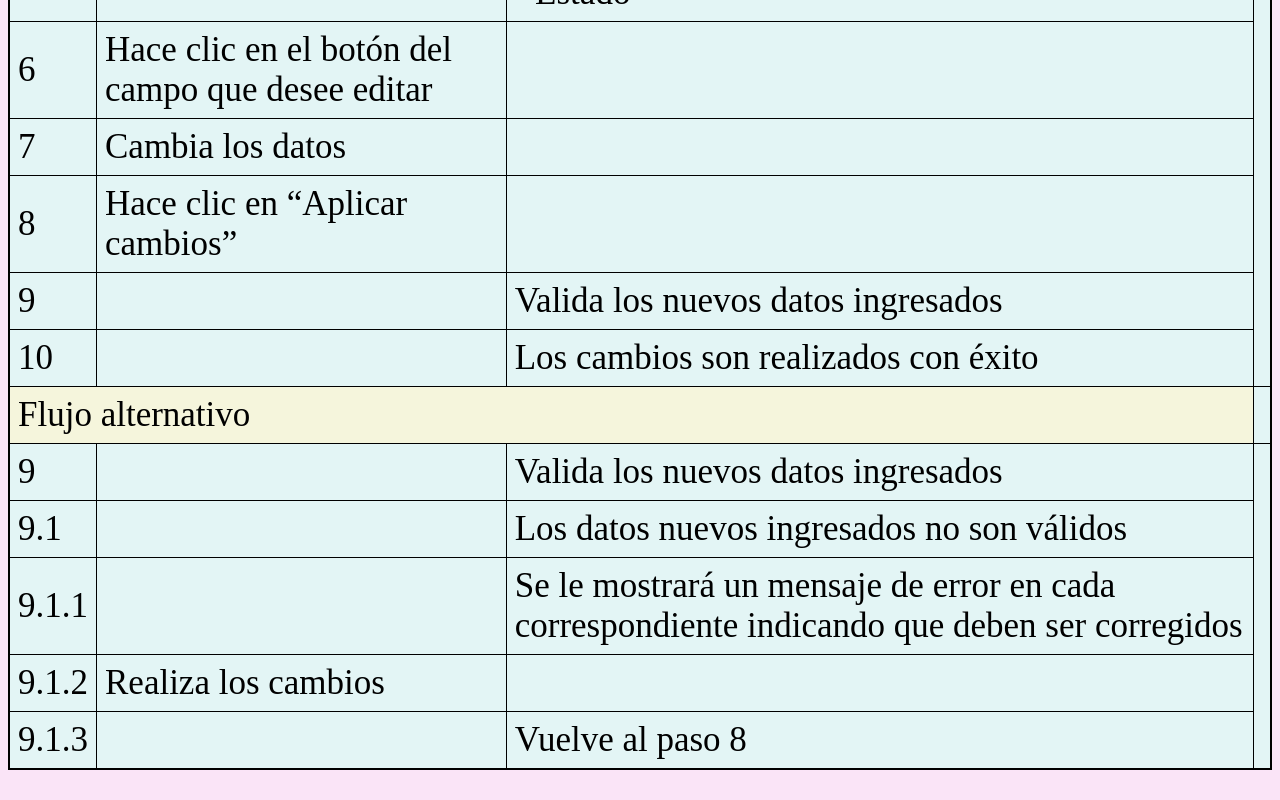
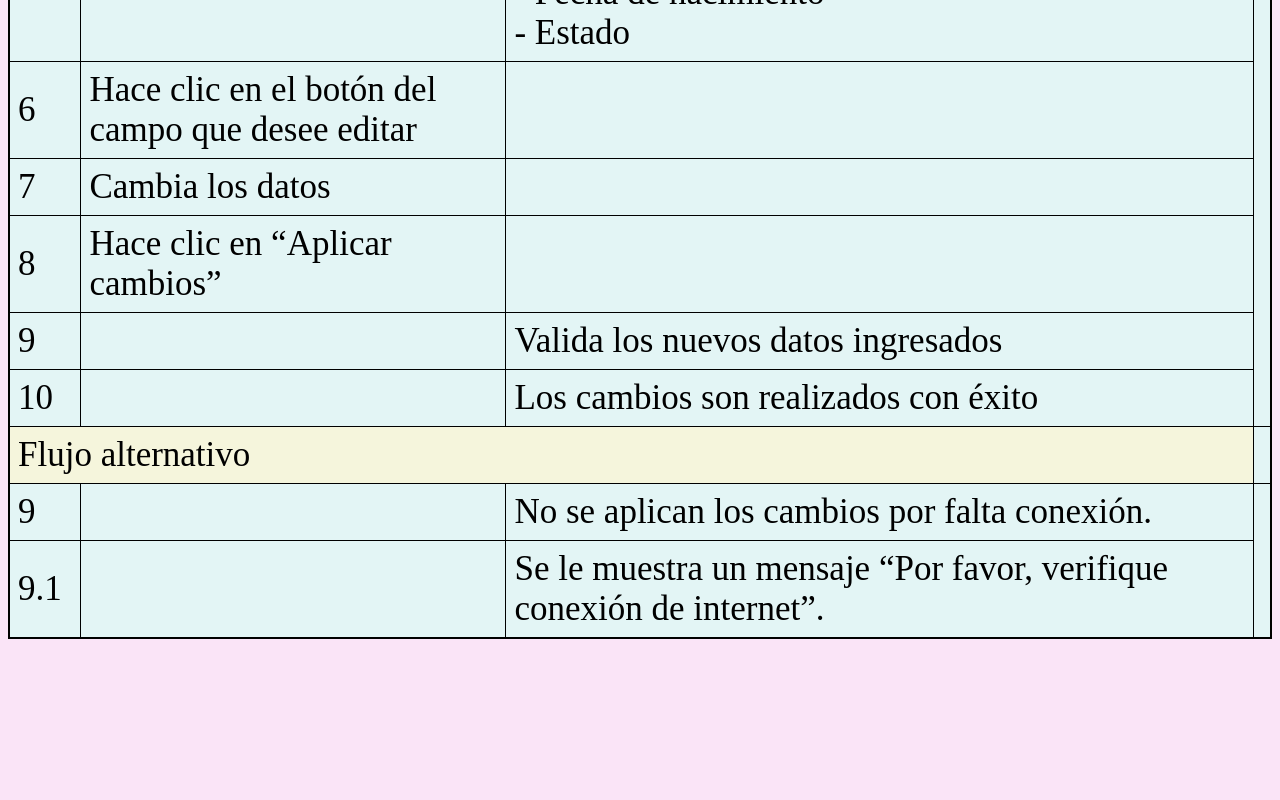
Before and after one commit to PauliCerito/Paginas.github.io, a plain HTML site: page pagina5.html in a window 1280 px wide. Shown: the part 1521-2321 px from the top of the page. After the commit the page ends 2190 px from the top, so only its background shows below. Drawn offline with Linux system fonts and the light colour scheme.

Commit message:
Update pagina5.html

```diff
--- a/pagina5.html
+++ b/pagina5.html
@@ -35,7 +35,7 @@
                 </tr>
                 <tr>
                     <td colspan="2" class="centrado">Referencias</td>
-                    <td>---</td>
+                    <td>CU004</td>
                 </tr>
                 <tr>
                     <td colspan="2" class="centrado">Precondiciones</td>
@@ -43,15 +43,15 @@
                 </tr>
                 <tr>
                     <td colspan="2" class="centrado">Postcondiciones</td>
-                    <td>Ni idea</td>
+                    <td></td>
                 </tr>
                 <tr>
                     <td colspan="2" class="centrado">Descripción</td>
-                    <td>El usuario puede agregar y editar cierta información de su persona</td>
+                    <td>El usuario puede agregar cierta información de su persona.</td>
                 </tr>
                 <tr>
                     <td colspan="2" class="centrado">Resumen</td>
-                    <td>----</td>
+                    <td>El usuario ingresa a la página “Editar perfil” y actualiza los datos sobre su persona que desee.</td>
                 </tr>
                 <tr>
                     <td colspan="3" class="alCostado">Flujo normal</td>
@@ -127,27 +127,12 @@
                 <tr>
                     <td>9</td>
                     <td></td>
-                    <td>Valida los nuevos datos ingresados</td>
+                    <td>No se aplican los cambios por falta conexión.</td>
                 </tr>
                 <tr>
                     <td>9.1</td>
                     <td></td>
-                    <td>Los datos nuevos ingresados no son válidos</td>
-                </tr>
-                <tr>
-                    <td>9.1.1</td>
-                    <td></td>
-                    <td>Se le mostrará un mensaje de error en cada correspondiente indicando que deben ser corregidos</td>
-                </tr>
-                <tr>
-                    <td>9.1.2</td>
-                    <td>Realiza los cambios</td>
-                    <td></td>
-                </tr>
-                <tr>
-                    <td>9.1.3</td>
-                    <td></td>
-                    <td>Vuelve al paso 8</td>
+                    <td>Se le muestra un mensaje “Por favor, verifique conexión de internet”.</td>
                 </tr>
             </table>
 
```
